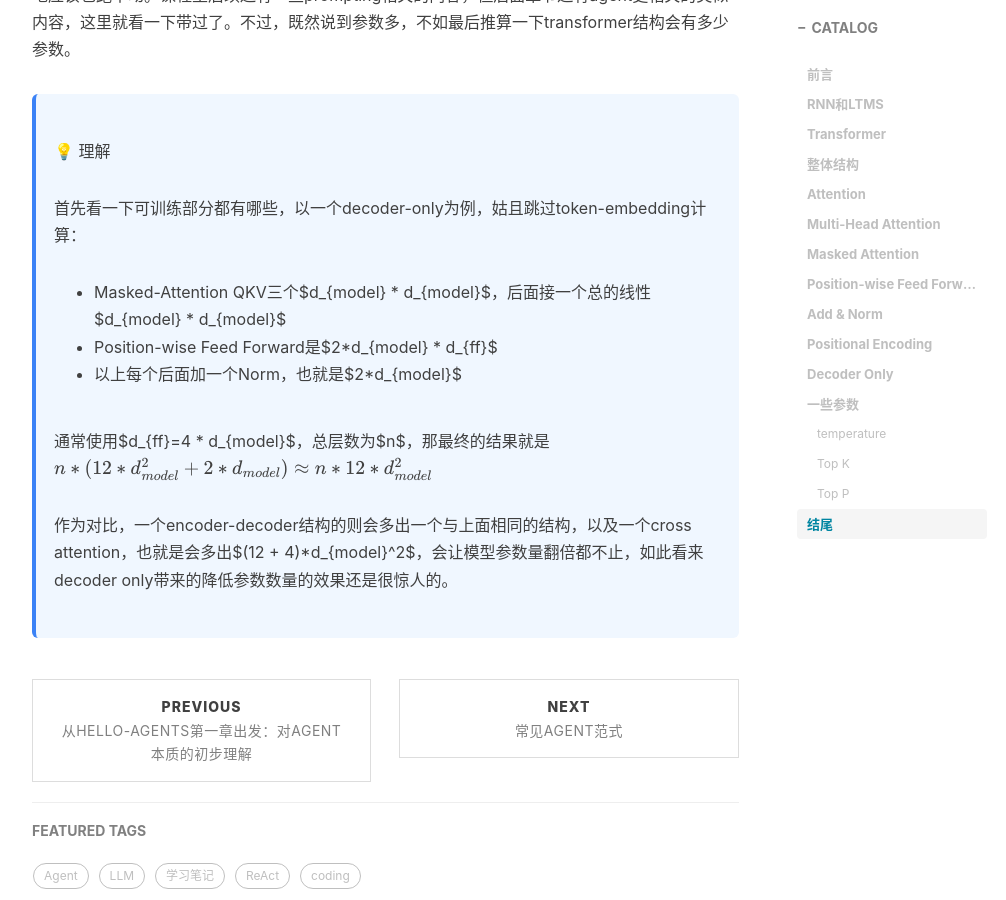
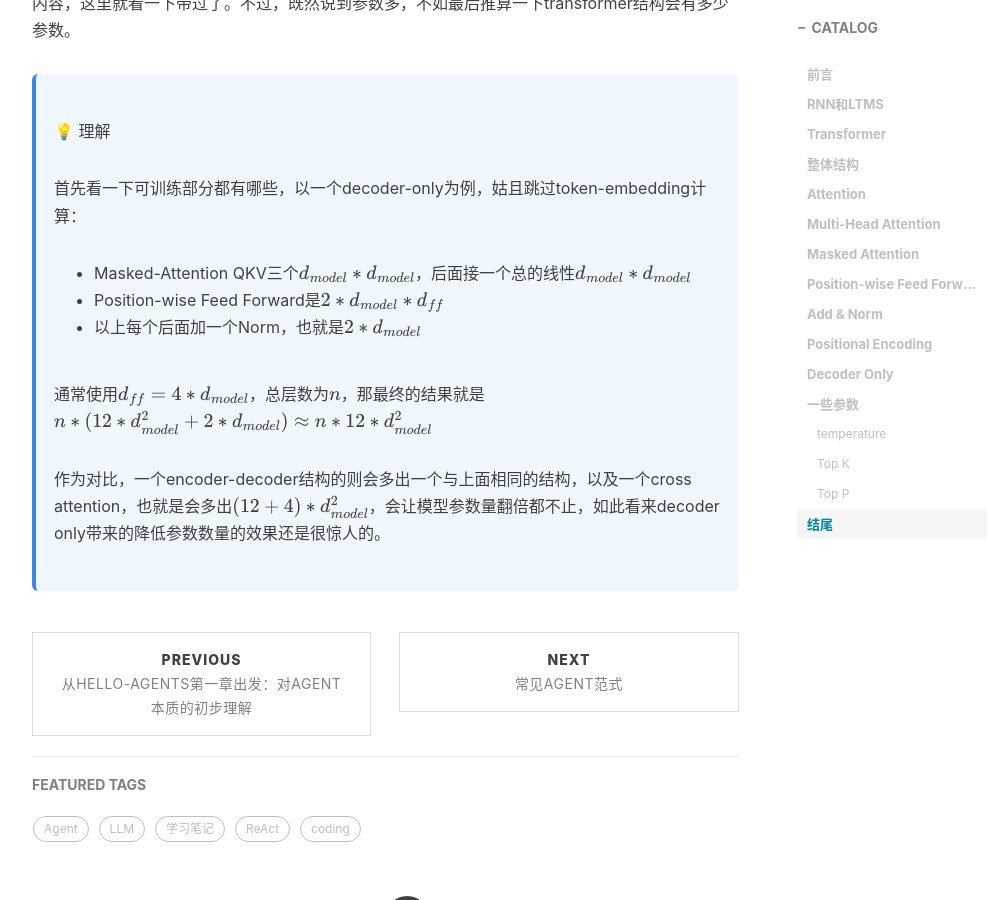
Before and after one commit to vingoh/vingoh.github.io, a Jekyll site: the page built from _posts/2026-04-02-重学Transformer.md, in a window 1280 px wide and 900 px high, scrolled down 4934 px. Shown: the whole window, without its empty margins (233-1239 px from the left). Built offline with Jekyll 4.4.1, drawn with Linux system fonts in a browser that asks for light colours; nearby versions of some CDN libraries; formulas are drawn with MathJax 3; comment, search, counter and statistics services are not loaded; some of the changed text lies outside the part shown.

Commit message:
修复公式渲染问题

```diff
--- a/_posts/2026-04-02-重学Transformer.md
+++ b/_posts/2026-04-02-重学Transformer.md
@@ -50,7 +50,7 @@ LSTM在RNN基础上加入了information highway和遗忘/输入/输出门，来
 
 每个输入的句子，经过tokenizer变成一系列的token后，再转换为对应的embedding向量，以此作为初始的输入，[positional encoding](#Positional_Encoding)的事一会再说。
 
-每个向量需要和三个内部权重不同但形状均为$d_model*d_model$的线性模型相乘，得到大名鼎鼎的QKV向量。文中这样解释：
+每个向量需要和三个内部权重不同但形状均为$$d_model*d_model$$的线性模型相乘，得到大名鼎鼎的QKV向量。文中这样解释：
 >查询 (Query, Q)：代表当前词元，它正在主动地“查询”其他词元以获取信息。
 >键 (Key, K)：代表句子中可被查询的词元“标签”或“索引”。
 >值 (Value, V)：代表词元本身所携带的“内容”或“信息”。
@@ -68,10 +68,10 @@ V是是从scroe转换回信息本身所用，所以承载token实际语义且不
 </div>
 
 Attention中具体要做的则是以下几步：
-* $Q * K^T$，相当于计算sequence中各token之间的关系度score，得分越高相关性越强，类似余弦距离
-* $\frac{Q K^T}{\sqrt{d_K}}$，对score进行缩放，防止进入softmax的极限位置，导致梯度过小
+* $$Q * K^T$$，相当于计算sequence中各token之间的关系度score，得分越高相关性越强，类似余弦距离
+* $$\frac{Q K^T}{\sqrt{d_K}}$$，对score进行缩放，防止进入softmax的极限位置，导致梯度过小
 * softmax，计算结果归一
-* 结果乘以$V$，刚刚计算得到的所有结果可以视为一个`score'`，乘以V才真正得到了最终的信息。换句话说，不乘以V得到的只是代表相关性的分数，乘以V得到的才是最终的概率也即最终输出的词汇。
+* 结果乘以$$V$$，刚刚计算得到的所有结果可以视为一个`score'`，乘以V才真正得到了最终的信息。换句话说，不乘以V得到的只是代表相关性的分数，乘以V得到的才是最终的概率也即最终输出的词汇。
 
 ### Multi-Head Attention
 简单来说就是把每个QKV向量分成`head_num`份，每份单独跑一遍刚才的流程再相加。这样可以让每一个head学到不同纬度的信息，有些教程中会距离说不同头在学习不同的语言部分，如名次/动词/情绪。
@@ -131,13 +131,13 @@ Positional Encoding就是在给每个位置计算一个独一无二的位置向
 💡 理解
 
 首先看一下可训练部分都有哪些，以一个decoder-only为例，姑且跳过token-embedding计算：
-* Masked-Attention QKV三个$d_{model} * d_{model}$，后面接一个总的线性$d_{model} * d_{model}$
-* Position-wise Feed Forward是$2*d_{model} * d_{ff}$
-* 以上每个后面加一个Norm，也就是$2*d_{model}$
+* Masked-Attention QKV三个$$d_{model} * d_{model}$$，后面接一个总的线性$$d_{model} * d_{model}$$
+* Position-wise Feed Forward是$$2*d_{model} * d_{ff}$$
+* 以上每个后面加一个Norm，也就是$$2*d_{model}$$
 
-通常使用$d_{ff}=4 * d_{model}$，总层数为$n$，那最终的结果就是
+通常使用$$d_{ff}=4 * d_{model}$$，总层数为$$n$$，那最终的结果就是
     $$n*(12*d_{model}^2+2*d_{model})\approx n*12*d_{model}^2$$
 
-作为对比，一个encoder-decoder结构的则会多出一个与上面相同的结构，以及一个cross attention，也就是会多出$(12 + 4)*d_{model}^2$，会让模型参数量翻倍都不止，如此看来decoder only带来的降低参数数量的效果还是很惊人的。
+作为对比，一个encoder-decoder结构的则会多出一个与上面相同的结构，以及一个cross attention，也就是会多出$$(12 + 4)*d_{model}^2$$，会让模型参数量翻倍都不止，如此看来decoder only带来的降低参数数量的效果还是很惊人的。
 
 </div>
```
Also changed, not shown: _includes/head.html (+14 -2 lines), _posts/2026-04-07-不同Agent范式.md (+7 -7 lines).
